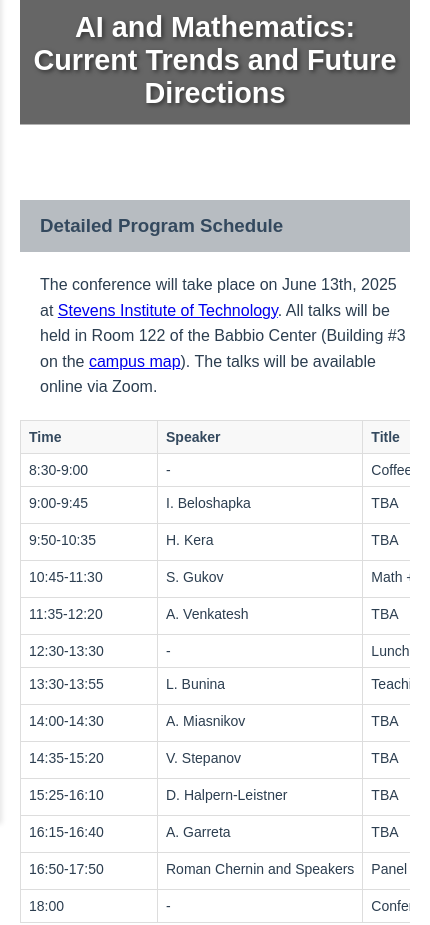
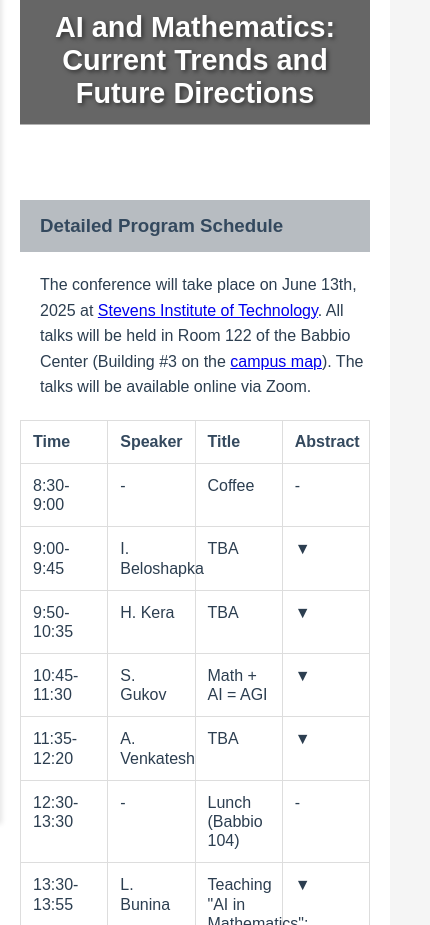
Before and after one commit to ericgramos/ericgramos.github.io, a plain HTML site: page ai_day/program.html in a window 390 px wide. Shown: the part 60-985 px from the top of the page, 430 px wide, since content can reach past the window. Drawn offline with Linux system fonts and the light colour scheme.

Commit message:
Revert "y"
This reverts commit a77817254246f6f44bd9f8ba5801577c4a92c3c6.

```diff
--- a/ai_day/program.html
+++ b/ai_day/program.html
@@ -56,65 +56,36 @@
             border-bottom: none;
         }
 
-        /* Table styles */
+        /* Ensure table layout is fixed for smoother animations */
         .info-table {
+            table-layout: fixed;
             width: 100%;
             border-collapse: collapse;
             border-spacing: 0;
-            margin-bottom: 20px;
         }
 
         .info-table td, .info-table th {
             padding: 12px;
             vertical-align: top;
             border: 1px solid #ddd;
-            word-wrap: break-word;
         }
 
-        .info-table th {
-            background-color: #f8f8f8;
-            font-weight: bold;
+        .info-table tr {
+            margin: 0;
+            padding: 0;
         }
 
-        /* Mobile responsiveness */
-        @media screen and (max-width: 768px) {
-            .info-table {
-                display: block;
-                overflow-x: auto;
-                white-space: nowrap;
-            }
+        /* Remove any spacing between rows */
+        .info-table tbody tr {
+            margin: 0;
+            padding: 0;
+            line-height: 1;
+        }
 
-            .info-table td, .info-table th {
-                min-width: 120px;
-                padding: 8px;
-                font-size: 14px;
-            }
-
-            .info-table td:first-child {
-                min-width: 100px;
-            }
-
-            .info-table td:nth-child(2) {
-                min-width: 120px;
-            }
-
-            .info-table td:nth-child(3) {
-                min-width: 150px;
-            }
-
-            .expanded-text {
-                padding: 10px;
-            }
-
-            .expanded-text h4 {
-                font-size: 16px;
-                margin-bottom: 8px;
-            }
-
-            .expanded-text p {
-                font-size: 14px;
-                line-height: 1.4;
-            }
+        .info-table tbody td {
+            margin: 0;
+            padding: 12px;
+            line-height: 1.2;
         }
     </style>
 </head>
```
Also changed, not shown: 1 other file.
